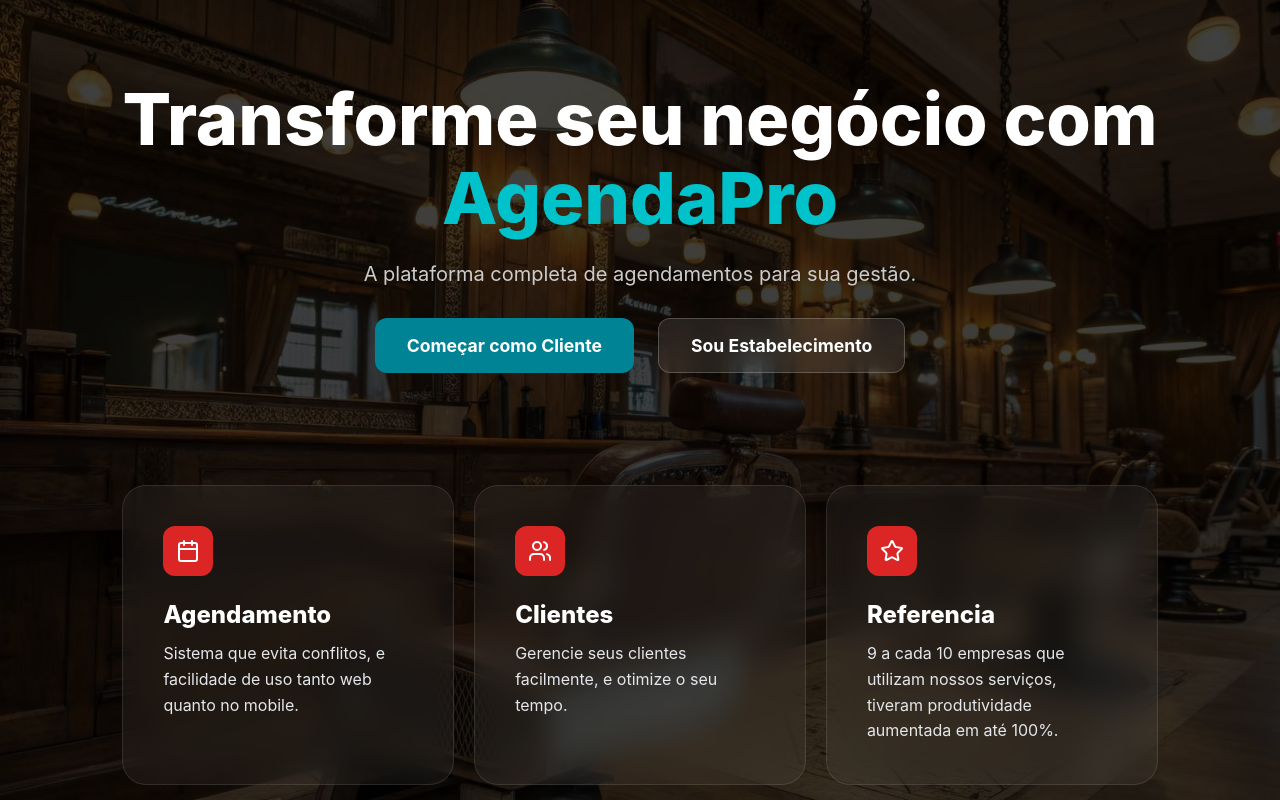
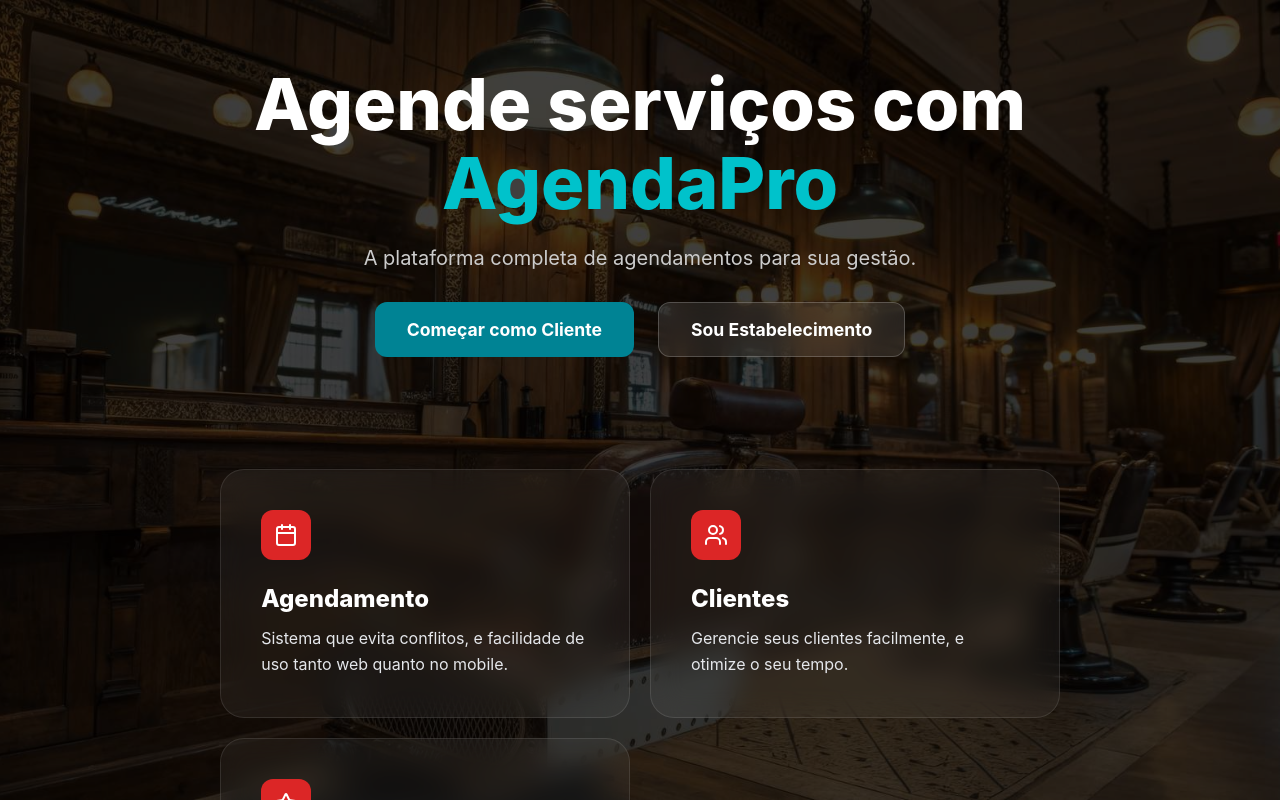
Before and after one commit to Dev-BrunoOliveira/AGENDAPRO, a React (Vite) app: page / in a window 1280 px wide. Shown: the top 800 px of the page. Built offline with nearby package versions, Linux system fonts and the light colour scheme.

Commit message:
h1 alterado

```diff
--- a/src/App.tsx
+++ b/src/App.tsx
@@ -22,7 +22,7 @@
       <main className="content-wrapper">
         <section className="hero-section">
           <div className="hero-text">
-            <h1>Transforme seu negócio com <br /><span className="text-cyan">AgendaPro</span></h1>
+            <h1>Agende serviços com <br /><span className="text-cyan">AgendaPro</span></h1>
             <p>A plataforma completa de agendamentos para sua gestão.</p>
           </div>
 
```
